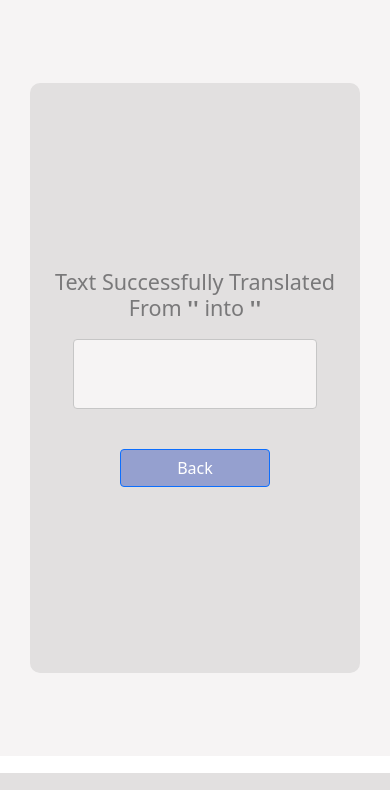
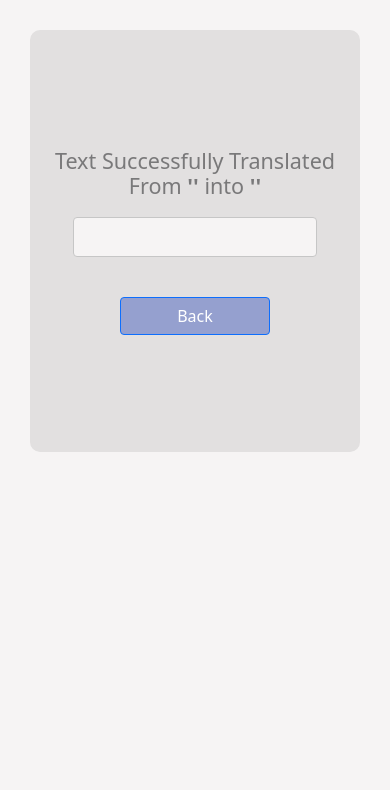
Before and after one commit to byron42/django-translator, a Django app: template translator_app/templates/translated.html in a window 390 px wide. Shown: the part 71-861 px from the top of the page. Run offline with Django 4.2, Linux system fonts and the light colour scheme; the template is opened without the code that fills it, so the values that code supplies are empty.

Commit message:
getting rid of pycache, responsive css update

```diff
--- a/translator_app/static/Translator/site.css
+++ b/translator_app/static/Translator/site.css
@@ -73,29 +73,38 @@ select {
     text-align: center;
 }
 
+@media only screen and (max-width: 400px) {
+    .content-height {
+        min-height: 50vh !important;
+        /* max-height: 50vh !important; */
+        margin-bottom: 40vh !important;
+        padding-top: 30px;
+        overflow: auto;
+      }
+}
+.content-height {
+    min-height: 70vh;
+    max-height: 70vh;
+    /* position: relative; */
+}
+
 .content {
     background-color: rgb(226, 224, 224);
     border-radius: 10px;
     min-width: 250px;
-    min-height: 70vh;
+    /* min-height: 70vh; */
     /* width: 80%; */
     margin: 30px;
     position: relative;
     display: flex;
     justify-content: center;
-
-
     /* makes width of form shorter */
     align-items: center;
-
     /* offsets form from top */
     flex-flow: column;
-
-
     overflow: auto;
     flex-wrap: nowrap;
-    /* padding-bottom: 30px; */
-    max-height: 70vh;
+    /* max-height: 70vh; */
     padding-bottom: 30px;
 }
 
@@ -115,6 +124,7 @@ select {
 /* -------------------------------------------------------------------------translated text color */
 .purple {
     color: rgb(134, 76, 134);
+    /* font-size: larger; */
 }
 
 /* ------------------------------------------------------------translation language in translated */
@@ -143,9 +153,10 @@ form {
 }
 
 .bottom {
-    position: absolute;
+    /* position: absolute; */
     /* right: 0; */
-    bottom: 30px;
+
+    margin-bottom: 30px;
 }
 
 .translated {
@@ -163,7 +174,7 @@ form {
     width: 80%;
     height: 100%;
     background-color: rgb(246, 244, 244);
-    padding:30px !important;
+    padding:15px !important;
     border-radius: 4px;
     border: 1px solid rgb(198, 198, 198);
     /* overflow: hidden; */
--- a/translator_app/templates/translated.html
+++ b/translator_app/templates/translated.html
@@ -20,7 +20,7 @@
         </div>
     </header>
     <div class="body">
-        <div class="container content trans-pad">
+        <div class="container content content-height trans-pad">
             <h4>Text Successfully Translated From
                 <font class="uppercase"> '{{ u_lang }}' </font>
                     into
@@ -33,7 +33,7 @@
                 </div>
             </div>
             <!-- <hr class="hr-bottom" /> -->
-            <a href="{% url 'home'%}"class="btn btn-primary btn-bg ">Back</a>
+            <a href="{% url 'home'%}"class="btn btn-primary btn-bg bottom">Back</a>
         </div>
     </div>
 
```
Also changed, not shown: translator_app/templates/home.html (+11 -8 lines).
